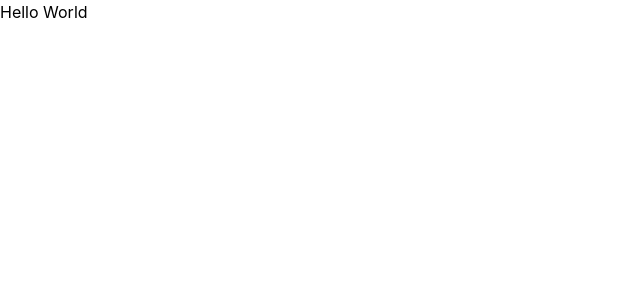
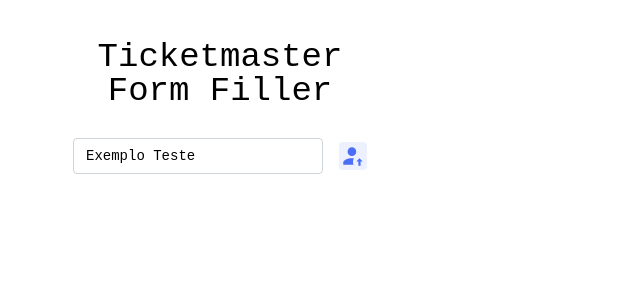
Before and after one commit to leoandretta/ticketmaster-form-filler, a React (Vite) app: page / in a window 1280 px wide. Shown: the top 300 px of the page, without its empty margins (0-640 px from the left). Built offline with nearby package versions, Linux system fonts and the light colour scheme.

Commit message:
feat: add FormFiller component

```diff
--- a/src/App.tsx
+++ b/src/App.tsx
@@ -1,15 +1,17 @@
 import { createTheme, MantineProvider } from '@mantine/core';
 import '@mantine/core/styles.css';
+import { FormFiller } from './components/form-filler/form-filler';
 
 
 function App() {
 
   const theme = createTheme({
+    fontFamily: "monospace",
   })
 
   return (
     <MantineProvider theme={theme}>
-        Hello World
+        <FormFiller />
     </MantineProvider>
   )
 }
--- /dev/null
+++ b/src/components/form-filler/form-filler.module.css
@@ -0,0 +1,9 @@
+.wrapper
+{
+    width: 400px;
+    display: flex;
+    flex-direction: column;
+    gap: 30px;
+    align-items: center;
+    margin: 40px 20px;
+}
--- /dev/null
+++ b/src/components/form-filler/form-filler.tsx
@@ -0,0 +1,119 @@
+import { ActionIcon, Container, Group, Text, TextInput, Tooltip } from "@mantine/core";
+import { profiles, type FormStudentHolderValues } from "../../config/profiles";
+import classes from "./form-filler.module.css"
+import Icon from "@mdi/react";
+import { mdiAccountArrowUp } from "@mdi/js";
+
+const FormFiller = () => {
+
+
+    const fillOutForm = async (profile: FormStudentHolderValues) => {
+        if(!profile) return alert("Perfil não identificado");
+
+        const [tab] = await chrome.tabs.query({ active: true });
+        chrome.scripting.executeScript<FormStudentHolderValues[],void>({
+            target: { tabId: tab.id! },
+            args: [profile],
+            func: async (data) => {
+                const holderForms = document.getElementById("holder_forms");
+                if(!holderForms) return alert("Formulário não identificado!");
+
+                const holderEl = Array.from(holderForms.children).find(el => el.querySelector(`.holder-active`))
+                if(!holderEl) return alert("Formulário não está ativo!");
+
+                const simulateTyping = async (input: HTMLInputElement, value: string) => {
+                    input.focus();
+                    input.value = ''
+                    input.dispatchEvent(new Event('input', { bubbles: true }));
+
+                    for await (const char of value) {
+                        const keyDown = new KeyboardEvent('keydown', {
+                            key: char,
+                            bubbles: true,
+                            cancelable: true,
+                          });
+                          input.dispatchEvent(keyDown);
+
+                          const keyPress = new KeyboardEvent('keypress', {
+                            key: char,
+                            bubbles: true,
+                            cancelable: true,
+                          });
+                          input.dispatchEvent(keyPress);
+
+                          // Insert the character at the caret position manually
+                          const currentValue = input.value;
+                          const selectionStart = input.selectionStart || 0;
+                          const selectionEnd = input.selectionEnd || 0;
+                          const newValue = currentValue.slice(0, selectionStart) + char + currentValue.slice(selectionEnd);
+
+                          input.value = newValue;
+
+                          input.setSelectionRange(selectionStart + 1, selectionStart + 1);
+
+                          input.dispatchEvent(new InputEvent('input', { bubbles: true }));
+                          input.dispatchEvent(
+                            new KeyboardEvent('keyup', {
+                              key: char,
+                              bubbles: true,
+                              cancelable: true,
+                            })
+                          );
+
+                        await new Promise((r) => setTimeout(r, 10));
+                    }
+
+                    input.blur();
+                }
+
+                const keys = Object.keys(data);
+
+                for await (const key of keys)
+                {
+                    const value = data[key as keyof FormStudentHolderValues]
+                    const input = holderEl.querySelector(`input[name="${key}"]`) as HTMLInputElement | null;
+                    if(input) {
+                        if (input.getAttribute('im-insert') === 'true') {
+                            await simulateTyping(input, value.toString());
+                        } else if(input.type !== 'checkbox'){
+                            input.value = value.toString();
+                            input.dispatchEvent(new Event('input', { bubbles: true }));
+                        } else {
+                            console.log("🚀 ~ func: ~ input:", input)
+                            input.checked = true;
+                            input.dispatchEvent(new Event('change', { bubbles: true }));
+                        }
+                    }
+                }
+            },
+        });
+        window.close()
+
+    }
+
+    return (
+        <Container fluid className={classes.wrapper}>
+            <Text size="var(--mantine-h1-font-size)" ta="center">
+                Ticketmaster <br />
+                Form Filler
+            </Text>
+            {
+                profiles.map(p => (
+                    <Group justify="space-between">
+                        <TextInput w="250px" readOnly value={p.fullName} />
+                        <Tooltip label="Preencher formulário" position="bottom">
+                            <ActionIcon variant="light" color="indigo" onClick={() => fillOutForm(p)}>
+                                <Icon path={mdiAccountArrowUp} />
+                            </ActionIcon>
+                        </Tooltip>
+                    </Group>
+                ))
+            }
+
+        </Container>
+    );
+}
+
+export {
+    FormFiller
+}
```
